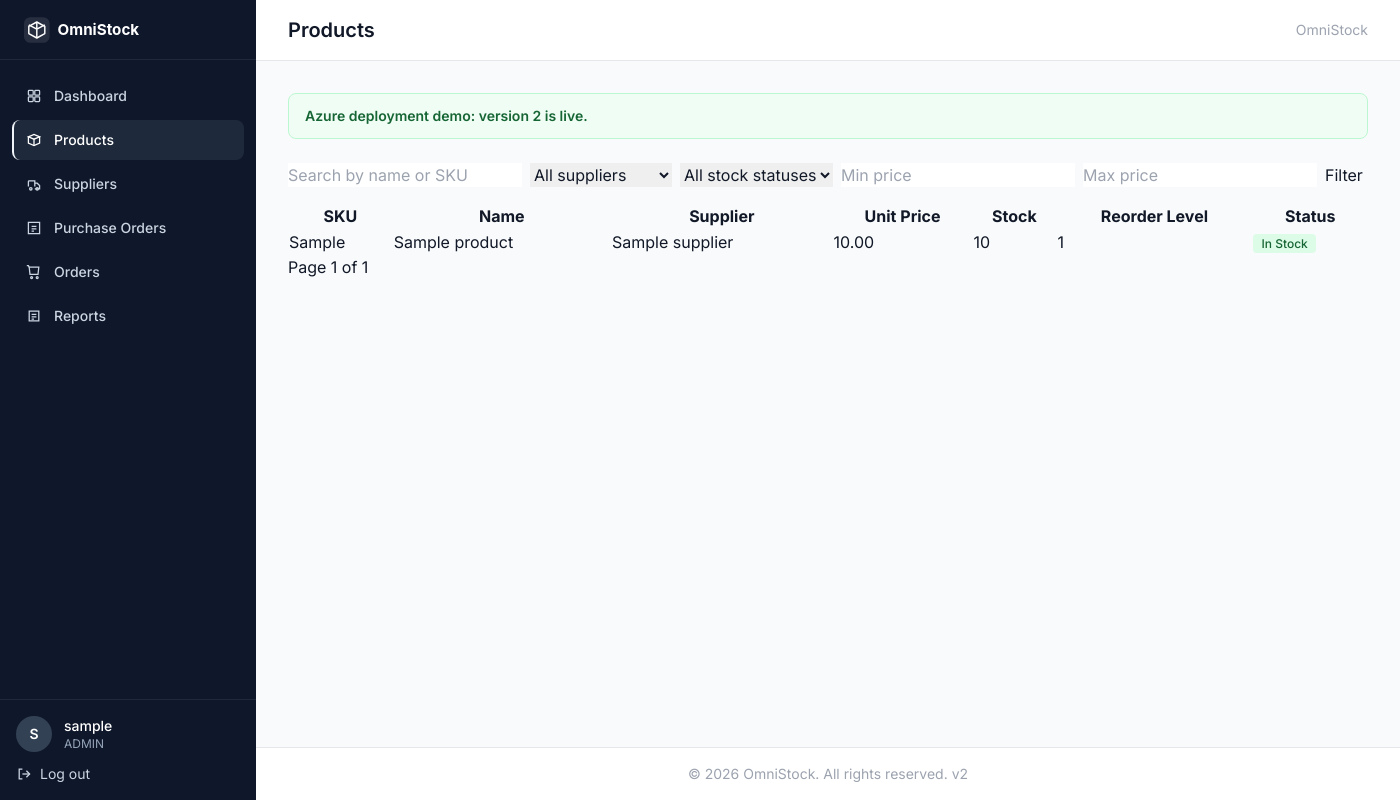
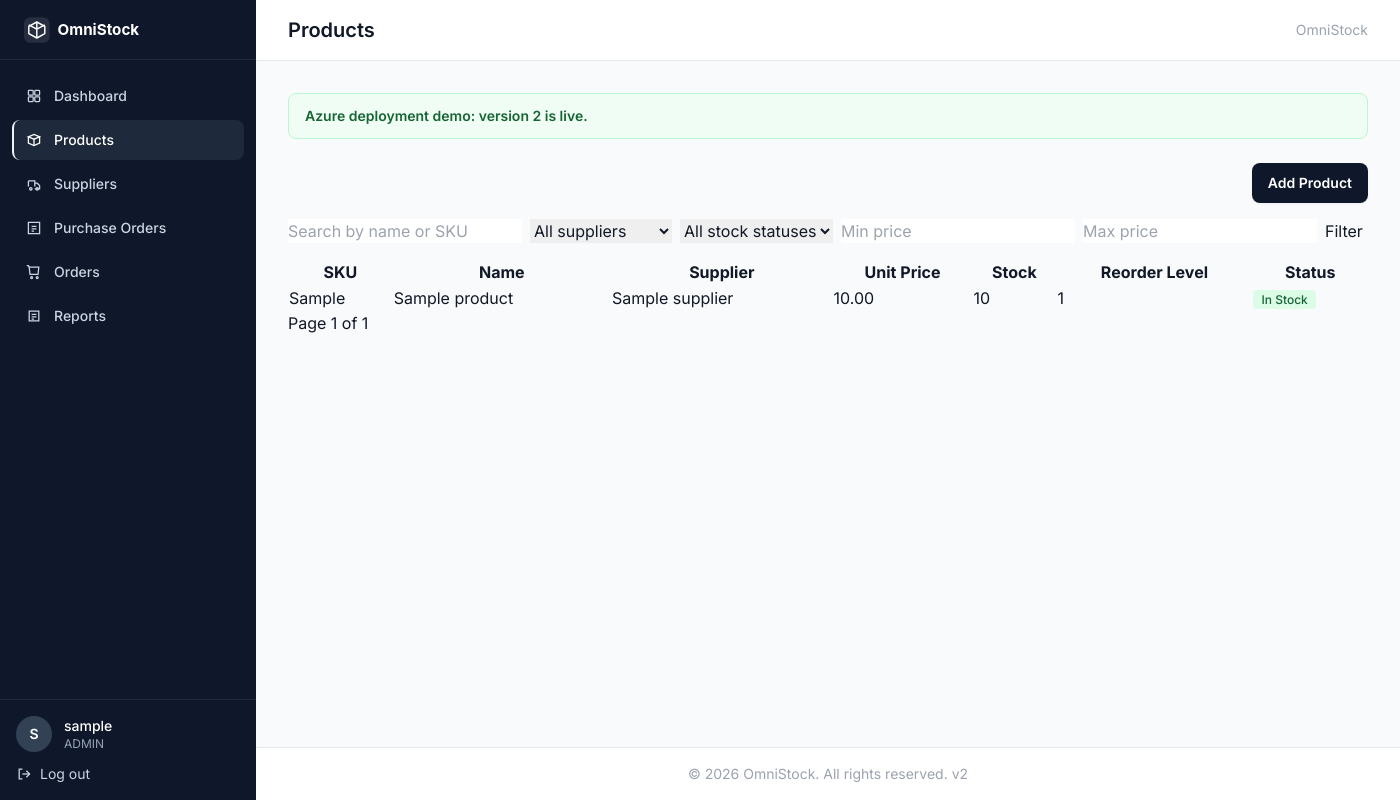
Before and after one commit to AI-with-Coding-2026/Project-A-omnistock, a Django app: page /inventory/products/ in a window 1400 px wide. Run offline with Django 5.2, Linux system fonts and the light colour scheme; a user stored in the database is signed in; tables that the repository leaves empty hold one stand-in row (values such as "Sample post"); some libraries are stand-ins or nearby versions.

Commit message:
fix(inventory): add create product button for admins

```diff
--- a/inventory/templates/inventory/product_index.html
+++ b/inventory/templates/inventory/product_index.html
@@ -1,6 +1,15 @@
 {% extends 'core/base.html' %}
 {% block page_title %}Products{% endblock %}
 {% block content %}
+
+{% if user.role == "ADMIN" %}
+<div class="mb-4 flex justify-end">
+    <a href="{% url 'product_create' %}"
+       class="inline-flex items-center justify-center rounded-lg bg-slate-900 px-4 py-2.5 text-sm font-semibold text-white shadow-sm transition hover:bg-slate-800">
+        Add Product
+    </a>
+</div>
+{% endif %}
 
 <form method="get" class="mb-4 flex gap-2">
     <input type="text" name="q" value="{{ q }}" placeholder="Search by name or SKU">
```
